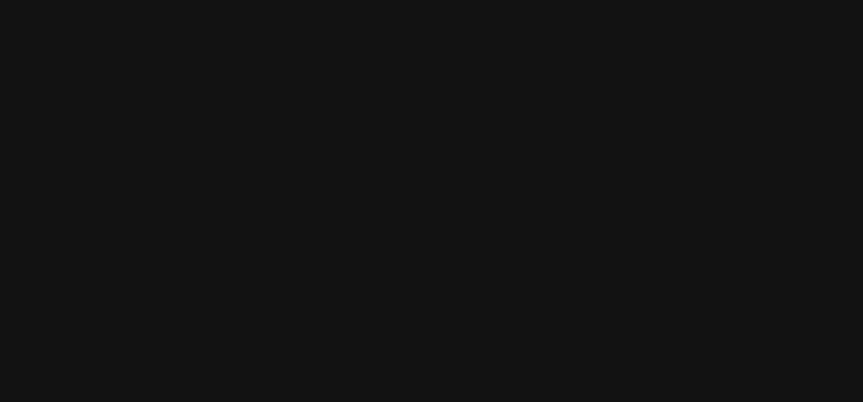
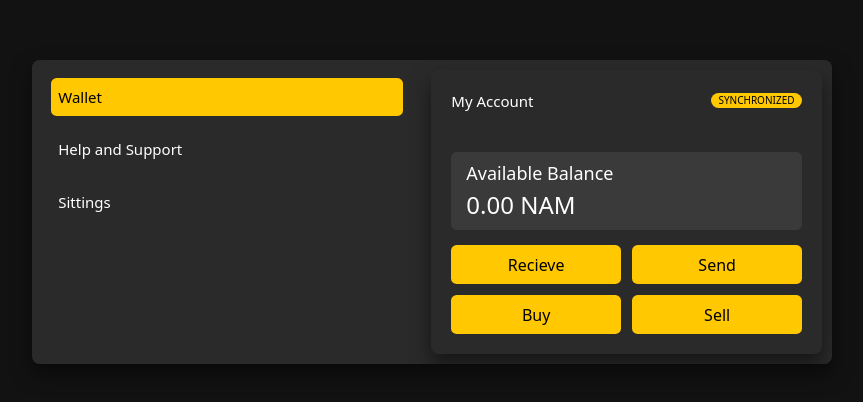
Before and after one commit to Dsmeshilmaring/Namada-SDK, a React (Vite) app: page /dashboard in a window 1280 px wide. Before the commit this address had no page. Shown: the part 188-590 px from the top of the page, without its empty margins (208-1071 px from the left). Built offline with nearby package versions, Linux system fonts and the light colour scheme.

Commit message:
Add Dashboard

```diff
--- /dev/null
+++ b/src/components/layout/Side-bar.jsx
@@ -0,0 +1,51 @@
+import { useState } from "react";
+import { Link, useActionData } from "react-router-dom";
+
+const SideBar = () => {
+  const [active, setActive] = useState("wallet");
+
+  return (
+    <nav className="flex flex-col gap-4 p-5 w-full">
+      <Link
+        to={""}
+        onClick={() => setActive("wallet")}
+        className={`${
+          active == "wallet"
+            ? "bg-secondary text-black"
+            : "hover:bg-secondary hover:text-black text-white"
+        } font-medium w-full p-2 rounded-md `}
+        style={{ transition: "all 0.3s ease" }}
+      >
+        Wallet
+      </Link>
+
+      <Link
+        to={""}
+        onClick={() => setActive("Help and Support")}
+        className={`${
+          active == "Help and Support"
+            ? "bg-secondary text-black"
+            : "hover:bg-secondary hover:text-black text-white"
+        } font-medium w-full p-2 rounded-md `}
+        style={{ transition: "all 0.3s ease" }}
+      >
+        Help and Support
+      </Link>
+
+      <Link
+        to={""}
+        onClick={() => setActive("Settings")}
+        className={`${
+          active == "Settings"
+            ? "bg-secondary text-black"
+            : "hover:bg-secondary hover:text-black text-white"
+        } font-medium w-full p-2 rounded-md `}
+        style={{ transition: "all 0.3s ease" }}
+      >
+        Sittings
+      </Link>
+    </nav>
+  );
+};
+
+export default SideBar;
--- a/src/main.jsx
+++ b/src/main.jsx
@@ -9,6 +9,7 @@
 import NewPage from "./pages/New-Page";
 import VerifyWord from "./pages/Verify-word";
 import WalletList from "./pages/Wallet-list";
+import Dashboard from "./pages/Dashboard";
 
 ReactDOM.createRoot(document.getElementById("root")).render(
   <React.StrictMode>
@@ -21,6 +22,7 @@
         <Route path="/verify-word" element={<VerifyWord />} />
         <Route path="/new-page" element={<NewPage />} />
         <Route path="/wallet-list" element={<WalletList />} />
+        <Route path="/dashboard" element={<Dashboard />} />
       </Routes>
     </Router>
   </React.StrictMode>
--- /dev/null
+++ b/src/pages/Dashboard.jsx
@@ -0,0 +1,54 @@
+import SideBar from "../components/layout/Side-bar";
+
+const Dashboard = () => {
+  return (
+    <div className="flex w-[90%] max-w-[800px] rounded-lg overflow-hidden shadow-custom-shadow bg-[#2a2a2a]">
+      <SideBar />
+
+      <section className="bg-[#2a2a2a] rounded-lg max-w-[600px] w-full p-[20px] shadow-custom-shadow m-[10px]">
+        <div className="flex items-center justify-between ">
+          <h1 className="font-medium">My Account</h1>
+          <p className="bg-secondary text-black px-2 rounded-full text-[10px]">
+            SYNCHRONIZED
+          </p>
+        </div>
+
+        <div className="bg-[#3a3a3a] px-4 py-2 rounded-md mt-[40px]">
+          <p className="text-[18px]">Available Balance</p>
+          <p className="text-[24px] font-medium">0.00 NAM</p>
+        </div>
+
+        <div className="grid grid-cols-2 gap-3 mt-4 text-[16px]">
+          <button
+            className="bg-secondary text-black p-2 rounded-md hover:bg-[#c69f03] hover:translate-y-[-2px]"
+            style={{ transition: "all 0.3s ease" }}
+          >
+            Recieve
+          </button>
+
+          <button
+            className="bg-secondary text-black p-2 rounded-md hover:bg-[#c69f03] hover:translate-y-[-2px]"
+            style={{ transition: "all 0.3s ease" }}
+          >
+            Send
+          </button>
+          <button
+            className="bg-secondary text-black p-2 rounded-md hover:bg-[#c69f03] hover:translate-y-[-2px]"
+            style={{ transition: "all 0.3s ease" }}
+          >
+            Buy
+          </button>
+
+          <button
+            className="bg-secondary text-black p-2 rounded-md hover:bg-[#c69f03] hover:translate-y-[-2px]"
+            style={{ transition: "all 0.3s ease" }}
+          >
+            Sell
+          </button>
+        </div>
+      </section>
+    </div>
+  );
+};
+
+export default Dashboard;
```
